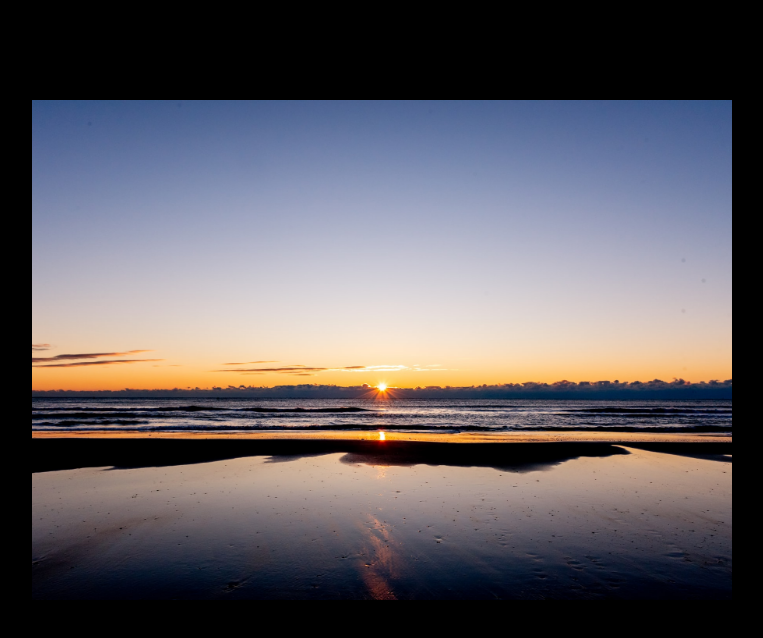
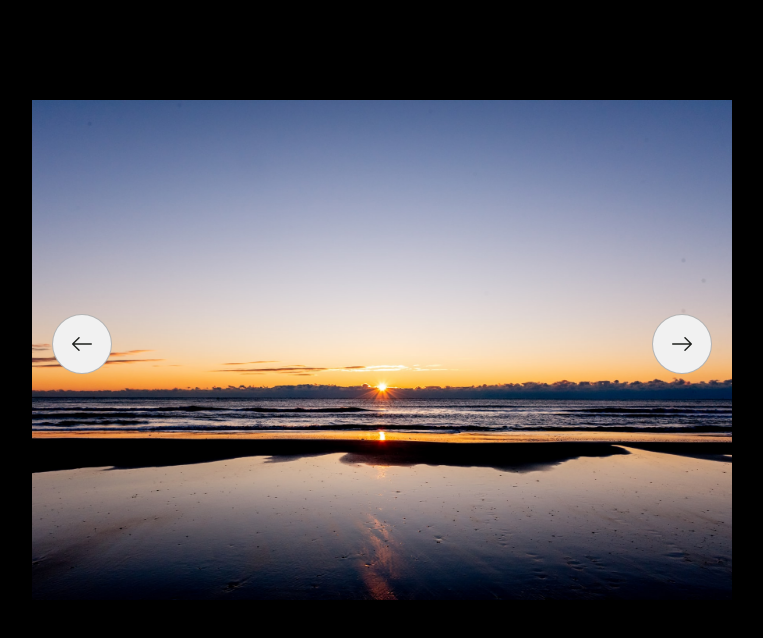
Before and after one commit to Alik64/React_projects, a React (Create React App) app in the folder 1_Slider/: page / in a window 1280 px wide. Shown: the top 638 px of the page, without its empty margins (258-1021 px from the left). Built offline with nearby package versions, Linux system fonts and the light colour scheme.

Commit message:
mise ne place des boutons

```diff
--- /dev/null
+++ b/1_Slider/src/Components/Slider/BtnSlider.js
@@ -0,0 +1,17 @@
+import React from "react";
+import leftArrow from "./icons/left-arrow.svg";
+import rightArrow from "./icons/right-arrow.svg";
+
+export default function BtnSlider({ direction, moveSlide }) {
+  return (
+    <button
+      onClick={moveSlide}
+      className={direction === "next" ? "btn-slide next" : "btn-slide prev"}
+    >
+      <img
+        src={direction === "next" ? rightArrow : leftArrow}
+        alt="icone fleche"
+      />
+    </button>
+  );
+}
--- a/1_Slider/src/Components/Slider/Slider.js
+++ b/1_Slider/src/Components/Slider/Slider.js
@@ -1,6 +1,7 @@
 import React, { useState } from "react";
 import "./Slider.css";
 import dataSlider from "./dataSlider";
+import BtnSlider from "./BtnSlider";
 
 export default function Slider(props) {
   const [slideAnim, setSlideAnim] = useState({
@@ -8,6 +9,8 @@ export default function Slider(props) {
     inProgress: false,
   });
 
+  const nextSlide = () => {};
+  const prevSlide = () => {};
   return (
     <div className="container-slider">
       {dataSlider.map((obj, index) => {
@@ -20,11 +23,14 @@ export default function Slider(props) {
           >
             <img
               src={process.env.PUBLIC_URL + `/Imgs/img${index + 1}.jpg`}
-              alt="photo de slide"
+              alt="slide"
             />
           </div>
         );
       })}
+
+      <BtnSlider moveSlide={nextSlide} direction={"next"} />
+      <BtnSlider moveSlide={prevSlide} direction={"prev"} />
     </div>
   );
 }
```
